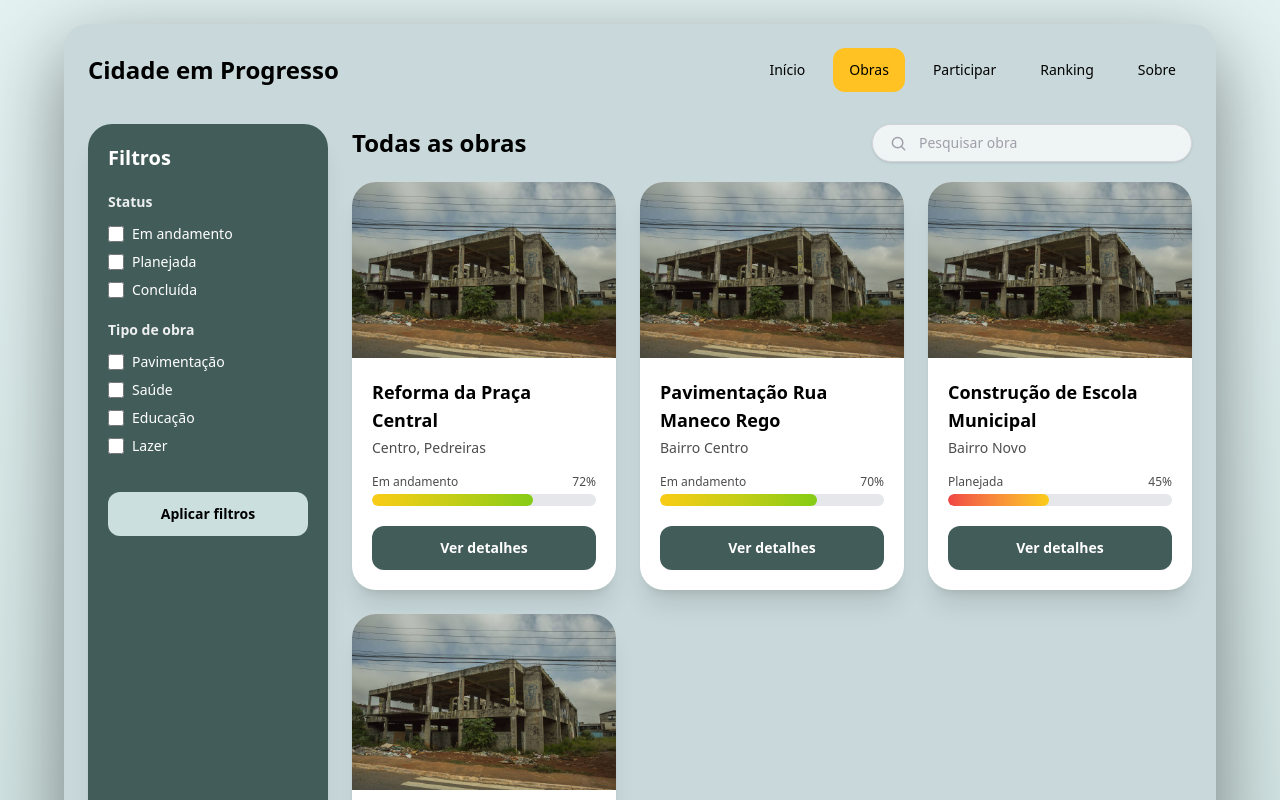
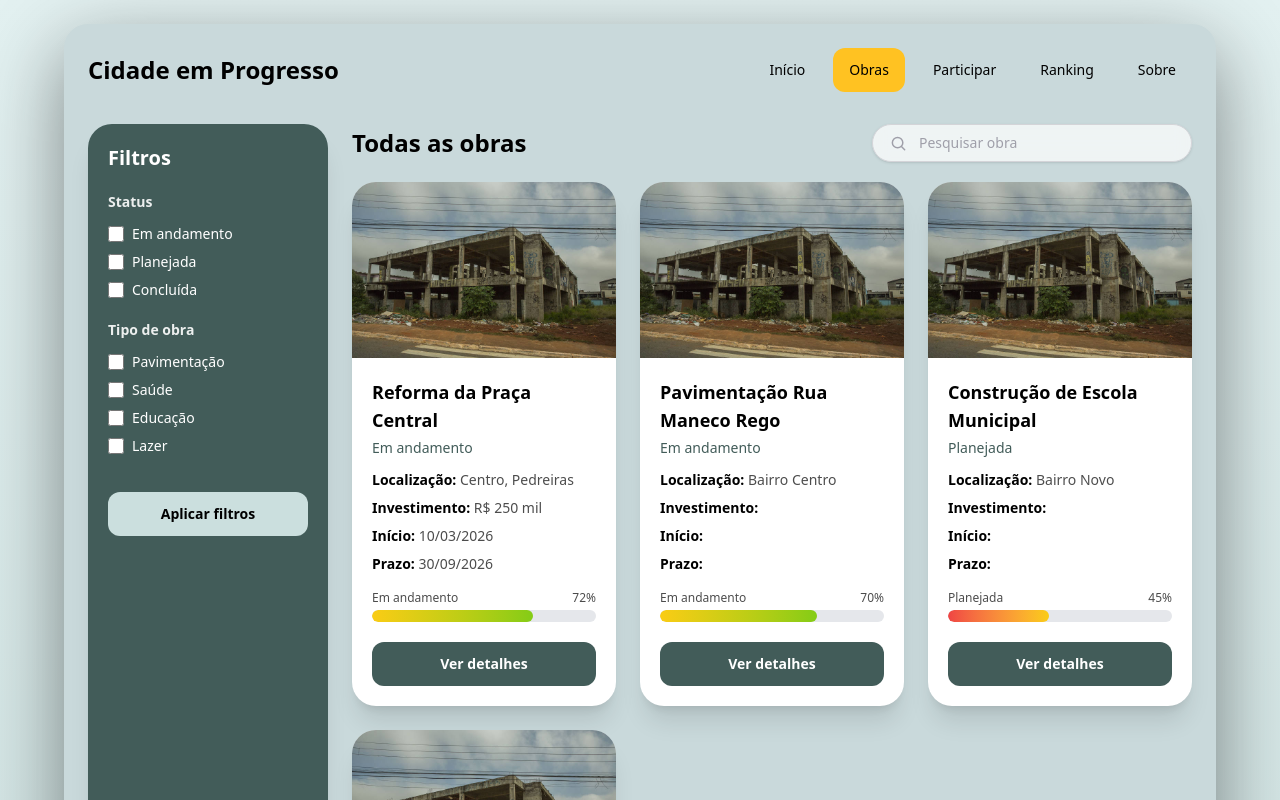
Before and after one commit to TornadoP/Cidade-Em-Progresso, a Next.js app: page /rotas/obras in a window 1280 px wide. Shown: the top 800 px of the page. Built offline with nearby package versions, Linux system fonts and the light colour scheme.

Commit message:
adicionei mais informaçoes dentro do card em obras

```diff
--- a/app/rotas/obras/page.tsx
+++ b/app/rotas/obras/page.tsx
@@ -13,9 +13,11 @@ const obras = [
   {
     titulo: "Reforma da Praça Central",
     local: "Centro, Pedreiras",
+    investimento: "R$ 250 mil",
+    inicio: "10/03/2026",
+    prazo: "30/09/2026",
     progresso: "72%",
     status: "Em andamento",
-    tipo: "Lazer",
     imagem: "/obra-principal.png",
   },
 
@@ -335,7 +337,37 @@ function ObrasContent() {
                       {obra.titulo}
                     </h3>
 
-                    <p className="mt-1 text-sm text-black/70">{obra.local}</p>
+                    <p className="mt-1 text-sm font-medium text-[#425C59]">
+                      {obra.status}
+                    </p>
+
+                    <div className="mt-3 grid gap-2 text-sm text-black/70">
+                      <p>
+                        <span className="font-semibold text-black">
+                          Localização:
+                        </span>{" "}
+                        {obra.local}
+                      </p>
+
+                      <p>
+                        <span className="font-semibold text-black">
+                          Investimento:
+                        </span>{" "}
+                        {obra.investimento}
+                      </p>
+
+                      <p>
+                        <span className="font-semibold text-black">
+                          Início:
+                        </span>{" "}
+                        {obra.inicio}
+                      </p>
+
+                      <p>
+                        <span className="font-semibold text-black">Prazo:</span>{" "}
+                        {obra.prazo}
+                      </p>
+                    </div>
 
                     <div className="mt-4 mb-5">
                       <div className="mb-1 flex items-center justify-between text-xs text-black/70">
```
